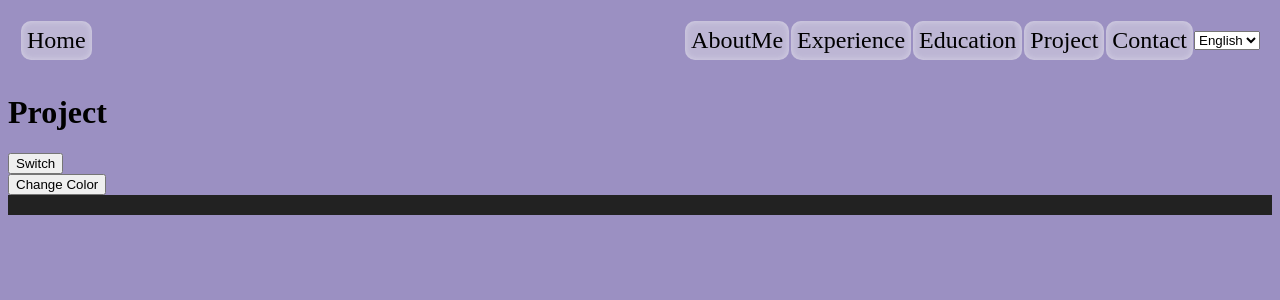
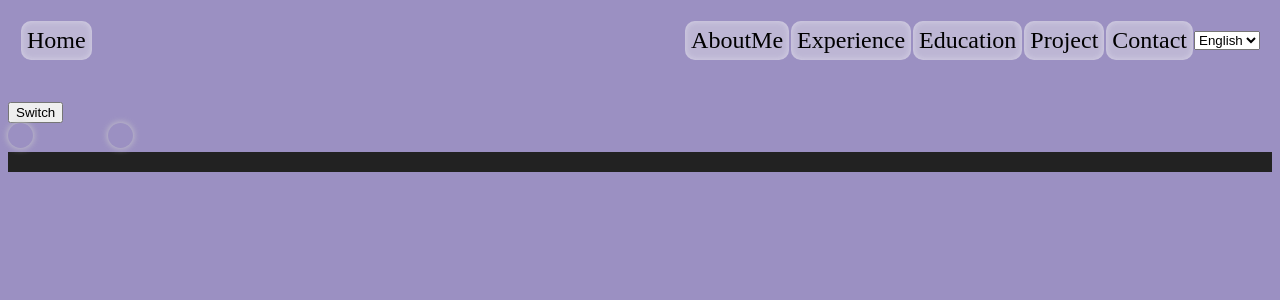
Before and after one commit to ImitatedSky/resume, a React (Create React App) app: page /Project in a window 1280 px wide. Shown: the top 300 px of the page. Built offline with nearby package versions, Linux system fonts and the light colour scheme.

Commit message:
Update 4 files

```diff
--- a/package.json
+++ b/package.json
@@ -11,7 +11,8 @@
     "react-dom": "18.2.0",
     "react-router-dom": "^5.3.4",
     "react-scripts": "5.0.1",
-    "reactstrap": "^9.1.9"
+    "reactstrap": "^9.1.9",
+    "styled-components": "^5.3.10"
   },
   "devDependencies": {
     "@babel/runtime": "7.13.8",
--- a/src/components/Nopage/Nopage.js
+++ b/src/components/Nopage/Nopage.js
@@ -1,15 +1,26 @@
-import React, { useEffect } from "react";
+import React, { useEffect, useState } from "react";
+import styled from "styled-components";
+
+const Div = styled.div`
+  height: 25px;
+  width: 25px;
+  background-color: ${(props) => props.backgroundColor};
+  border-radius: 50%;
+  display: inline-block;
+  box-shadow: 0 0 7px #ccc; /* 環形邊框 */
+`;
 
 const Nopage = () => {
-  useEffect(() => {
-    const newColor = "#9b90c2";
-    document.body.style.backgroundColor = newColor;
+  const [backgroundColor, setBackgroundColor] = useState("#9b90c2");
+  // useEffect(() => {
+  //   const newColor = "#9b90c2";
+  //   document.body.style.backgroundColor = newColor;
 
-    return () => {
-      document.body.style.backgroundColor = ""; // 清除顏色
-      console.log("useEffect");
-    };
-  }, []);
+  //   return () => {
+  //     document.body.style.backgroundColor = ""; // 清除顏色
+  //     console.log("useEffect");
+  //   };
+  // }, []);
 
   const getRandomColor = () => {
     const letters = "0123456789ABCDEF";
@@ -22,11 +33,10 @@ const Nopage = () => {
 
   return (
     <div>
-      <button
+      <Div
+        backgroundColor={backgroundColor}
         onClick={() => (document.body.style.backgroundColor = getRandomColor())}
-      >
-        Change Color
-      </button>
+      />
     </div>
   );
 };
--- a/src/components/Project/Project.js
+++ b/src/components/Project/Project.js
@@ -1,5 +1,104 @@
+import { useState } from "react";
+import styled from "styled-components";
+
+const Div = styled.div`
+  height: 25px;
+  width: 25px;
+  background-color: ${(props) => props.backgroundColor};
+  border-radius: 50%;
+  display: inline-block;
+  border: none;
+  box-shadow: 0 0 7px #ccc;
+  position: relative;
+  left: 100px;
+  top: 50px;
+
+  &:hover {
+    box-shadow: 0 0 11px #ccc;
+  }
+`;
+const HoverContainer = styled.div`
+  display: flex;
+  position: absolute;
+  top: -35px;
+  left: 50%;
+
+  transform: translateX(-50%);
+  visibility: ${(props) => (props.show ? "visible" : "hidden")};
+  opacity: ${(props) => (props.show ? 1 : 0)};
+  transition: all 0.8s ease; //  transition:  opacity 1.2s ease,visibility 0.6s ${(
+    props
+  ) => (props.show ? "0s" : "0.6s")};
+`;
+const HoverDivs = styled.div`
+  height: 25px;
+  width: 25px;
+  background-color: ${(props) => props.backgroundColor};
+  border-radius: 50%;
+  display: inline-block;
+  margin-right: 5px;
+
+  &:hover {
+    border: none;
+    box-shadow: 0 0 5px #ccc;
+  }
+`;
+
 const Project = () => {
-  return <h1>Project</h1>;
+  const [backgroundColor, setBackgroundColor] = useState("#9b90c2");
+  // useState(() => {
+  //   const storedColor = localStorage.getItem("backgroundColor");
+  //   return storedColor || "#bbb";
+  // });
+
+  const [showHoverDivs, setShowHoverDivs] = useState(false);
+
+  const changeBackgroundColor = () => {
+    const newColor = getRandomColor();
+    setBackgroundColor(newColor);
+  };
+
+  const handleMouseEnter = (event) => {
+    // if (event.target === event.currentTarget) {
+    setShowHoverDivs(true);
+    // }
+  };
+
+  const handleMouseLeave = () => {
+    setShowHoverDivs(false);
+  };
+
+  // const getRandomColor = () => {
+  //   const letters = "0123456789ABCDEF";
+  //   let color = "#";
+  //   for (let i = 0; i < 6; i++) {
+  //     color += letters[Math.floor(Math.random() * 16)];
+  //   }
+  //   return color;
+  // };
+
+  return (
+    <>
+      <div>
+        <Div
+          backgroundColor={backgroundColor}
+          // onClick={changeBackgroundColor}
+          onMouseEnter={handleMouseEnter}
+          onMouseLeave={handleMouseLeave}
+        >
+          <>
+            <HoverContainer show={showHoverDivs}>
+              <HoverDivs backgroundColor="#bbb" />
+              <HoverDivs backgroundColor="#d30038" />
+              <HoverDivs backgroundColor="#007936" />
+              <HoverDivs backgroundColor="#872bff" />
+              <HoverDivs backgroundColor="#0085f2" />
+            </HoverContainer>
+          </>
+        </Div>
+      </div>
+    </>
+  );
 };
 
 export default Project;
```
Also changed, not shown: 1 other file (tests, documents, lock files or other folders).
